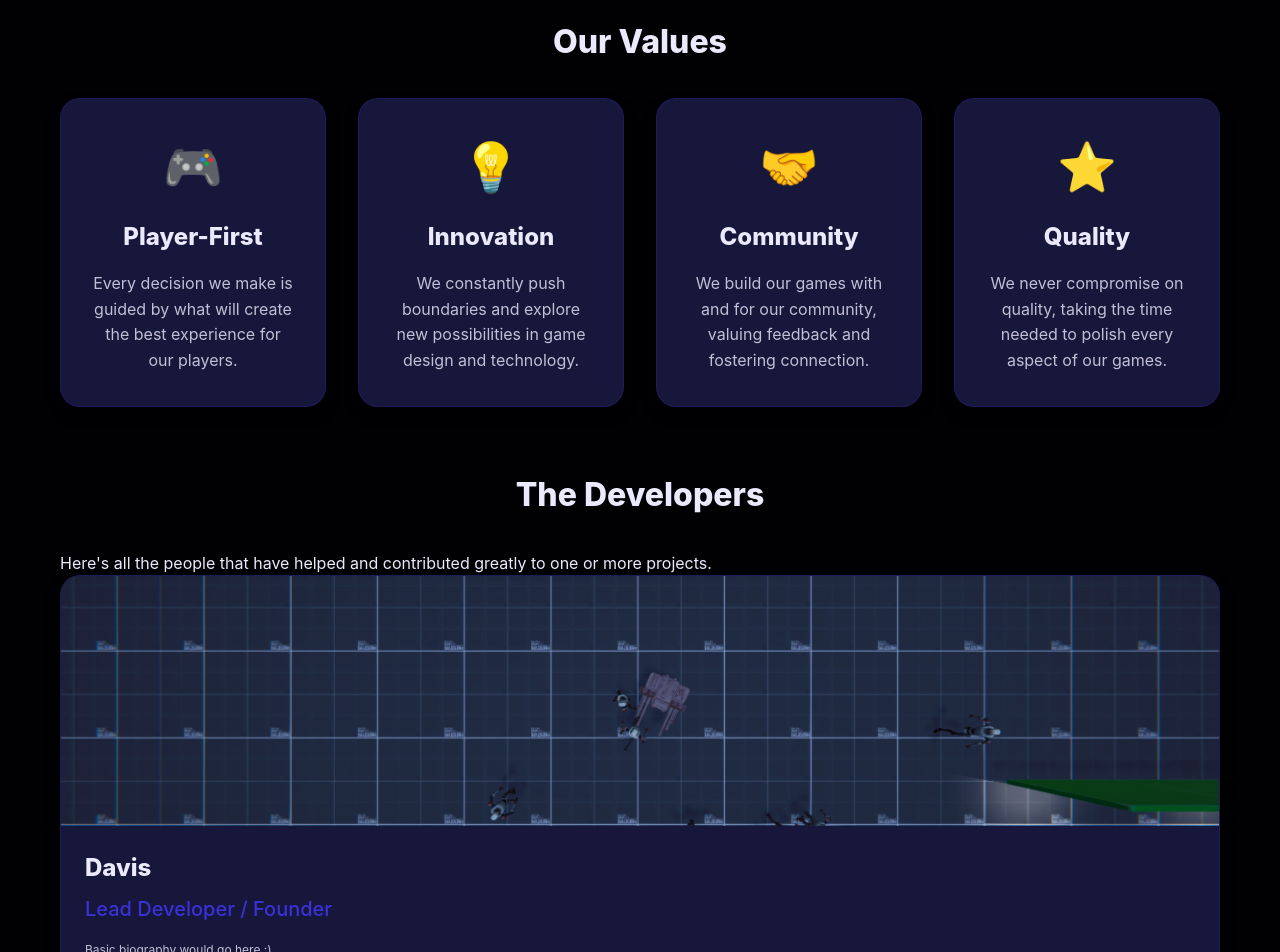
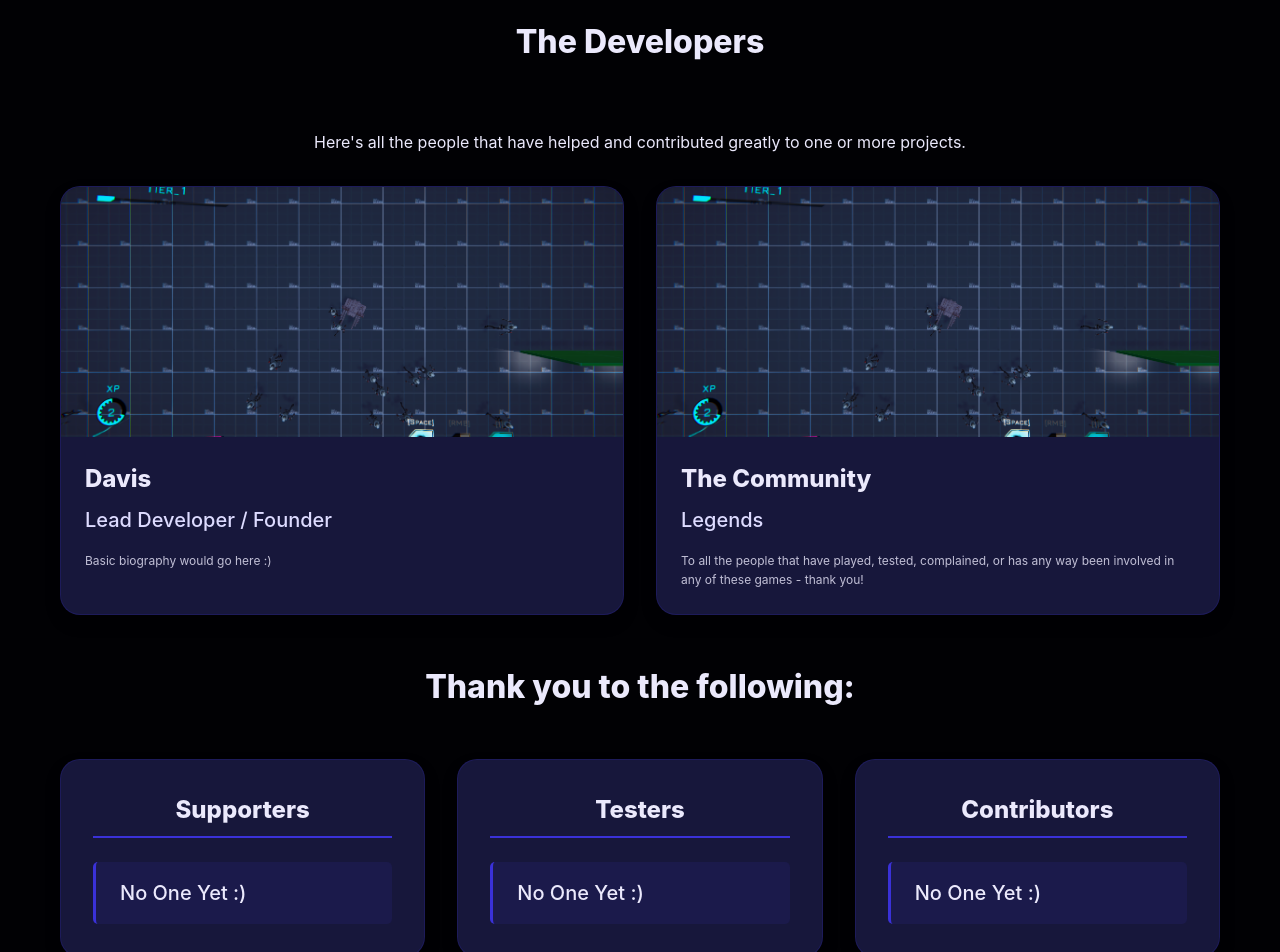
Before and after one commit to dwilliams304/contradictive-games, a React (Vite) app: page /about in a window 1280 px wide. Shown: the part 960-1912 px from the top of the page. Built offline with nearby package versions, Linux system fonts and the light colour scheme.

Commit message:
change up some styling for better readability

```diff
--- a/src/components/layout/Navbar.css
+++ b/src/components/layout/Navbar.css
@@ -10,7 +10,7 @@
   align-items: center;
   padding: 0 2rem;
   height: 80px;
-  background-color: rgba(1, 1, 4, 0.85);
+  background-color: rgba(1, 1, 4, 0.4);
   backdrop-filter: blur(10px);
   border-bottom: 1px solid rgba(58, 49, 216, 0.3);
   transition: var(--trs_med);
@@ -28,16 +28,16 @@
 }
 
 .nav-logo:hover {
-  color: var(--c_drk_prim);
+  color: var(--c_lght_txt);
 }
 
 .nav-logo h1 {
   font-size: var(--txt_lg);
   font-weight: var(--fnt_thick);
-  background: linear-gradient(45deg, var(--c_drk_prim), var(--c_drk_acc));
-  -webkit-background-clip: text;
-  -webkit-text-fill-color: transparent;
-  background-clip: text;
+  /* background: linear-gradient(45deg, var(--c_drk_prim), var(--c_drk_acc)); */
+  /* -webkit-background-clip: text; */
+  /* -webkit-text-fill-color: transparent; */
+  /* background-clip: text; */
 }
 
 .nav-right {
@@ -62,7 +62,7 @@
 }
 
 .nav-link:hover {
-  color: var(--c_drk_prim);
+  color: var(--c_lght_acc);
   background-color: rgba(58, 49, 216, 0.1);
 }
 
--- a/src/components/pages/About/About.css
+++ b/src/components/pages/About/About.css
@@ -15,7 +15,7 @@
   font-size: var(--txt_2xl);
   font-weight: var(--fnt_thick);
   margin-bottom: 1.5rem;
-  background: linear-gradient(45deg, var(--c_drk_prim), var(--c_drk_acc));
+  background: linear-gradient(45deg, var(--c_drk_txt), var(--c_drk_acc));
   -webkit-background-clip: text;
   -webkit-text-fill-color: transparent;
   background-clip: text;
@@ -66,58 +66,6 @@
   object-fit: cover;
 }
 
-/* Values Section */
-.values-section {
-  margin-bottom: 4rem;
-}
-
-.values-section h2 {
-  font-size: var(--txt_xl);
-  font-weight: var(--fnt_thick);
-  color: var(--c_drk_txt);
-  text-align: center;
-  margin-bottom: 2rem;
-}
-
-.values-grid {
-  display: grid;
-  grid-template-columns: repeat(auto-fit, minmax(250px, 1fr));
-  gap: 2rem;
-}
-
-.value-card {
-  background-color: var(--c_drk_bg_Highlight);
-  padding: 2rem;
-  border-radius: var(--rnd_lg);
-  text-align: center;
-  box-shadow: var(--shdw_boxSm);
-  border: 1px solid rgba(58, 49, 216, 0.2);
-  transition: var(--trs_med);
-}
-
-.value-card:hover {
-  transform: translateY(-5px);
-  box-shadow: var(--shdw_boxMd);
-  border-color: var(--c_drk_prim);
-}
-
-.value-icon {
-  font-size: 3rem;
-  margin-bottom: 1rem;
-}
-
-.value-card h3 {
-  font-size: var(--txt_lg);
-  font-weight: var(--fnt_thick);
-  color: var(--c_drk_txt);
-  margin-bottom: 1rem;
-}
-
-.value-card p {
-  color: var(--c_drk_txt);
-  opacity: 0.8;
-  line-height: 1.6;
-}
 
 /* Team Section */
 .team-section {
@@ -136,6 +84,7 @@
   display: grid;
   grid-template-columns: repeat(auto-fit, minmax(280px, 1fr));
   gap: 2rem;
+  margin-bottom: 3rem;
 }
 
 .team-member {
@@ -177,7 +126,7 @@
 
 .member-info h4 {
   font-size: var(--txt_md);
-  color: var(--c_drk_prim);
+  color: var(--c_lght_sec);
   margin-bottom: 1rem;
   font-weight: var(--fnt_md);
 }
@@ -187,6 +136,65 @@
   opacity: 0.8;
   line-height: 1.6;
   font-size: var(--txt_sm);
+}
+
+/* Contributor Tables */
+.contributor-tables {
+  display: grid;
+  grid-template-columns: repeat(auto-fit, minmax(300px, 1fr));
+  gap: 2rem;
+  margin-top: 3rem;
+}
+
+.contributor-table {
+  background-color: var(--c_drk_bg_Highlight);
+  border-radius: var(--rnd_lg);
+  padding: 2rem;
+  box-shadow: var(--shdw_boxSm);
+  border: 1px solid rgba(58, 49, 216, 0.2);
+  transition: var(--trs_med);
+}
+
+.contributor-table:hover {
+  transform: translateY(-2px);
+  box-shadow: var(--shdw_boxMd);
+  border-color: var(--c_drk_prim);
+}
+
+.contributor-table h3 {
+  font-size: var(--txt_lg);
+  font-weight: var(--fnt_thick);
+  color: var(--c_drk_txt);
+  text-align: center;
+  margin-bottom: 1.5rem;
+  padding-bottom: 0.5rem;
+  border-bottom: 2px solid var(--c_drk_prim);
+}
+
+.table-content {
+  display: flex;
+  flex-direction: column;
+  gap: 0.5rem;
+}
+
+.table-row {
+  padding: 0.75rem 1rem;
+  background-color: rgba(58, 49, 216, 0.1);
+  border-radius: var(--rnd_sm);
+  border-left: 3px solid var(--c_drk_prim);
+  transition: var(--trs_shrt);
+}
+
+.table-row:hover {
+  background-color: rgba(58, 49, 216, 0.2);
+  transform: translateX(5px);
+}
+
+.table-row span {
+  color: var(--c_drk_txt);
+  font-size: var(--txt_md);
+  font-weight: var(--fnt_md);
+  white-space: nowrap;
 }
 
 /* Timeline Section */
@@ -345,6 +353,10 @@
     grid-template-columns: 1fr;
   }
 
+  .contributor-tables {
+    grid-template-columns: 1fr;
+  }
+
   .timeline::before {
     left: 30px;
   }
--- a/src/components/pages/About/About.tsx
+++ b/src/components/pages/About/About.tsx
@@ -6,8 +6,30 @@ const teamMembers = [
     name: "Davis",
     role: "Lead Developer / Founder",
     bio: "Basic biography would go here :)",
-    image: NeonDivide_IMG_1
+    image: NeonDivide_IMG_1 //Placeholder
+  },
+  {
+    name: "The Community",
+    role: "Legends",
+    bio: "To all the people that have played, tested, complained, or has any way been involved in any of these games - thank you!",
+    image: NeonDivide_IMG_1 //Placeholder
   }
+];
+
+// Example data for the contributor tables
+const supporters = [
+  { name: "No One Yet :)" },
+  // Add more supporters as needed
+];
+
+const testers = [
+  { name: "No One Yet :)" },
+  // Add more testers as needed
+];
+
+const contributors = [
+  { name: "No One Yet :)" },
+  // Add more contributors as needed
 ];
 
 // const milestones = [
@@ -53,7 +75,7 @@ export default function About() {
         </section>
 
         {/* Values Section */}
-        <section className="values-section">
+        {/* <section className="values-section">
           <h2>Our Values</h2>
           <div className="values-grid">
             <div className="value-card">
@@ -77,12 +99,12 @@ export default function About() {
               <p>We never compromise on quality, taking the time needed to polish every aspect of our games.</p>
             </div>
           </div>
-        </section>
+        </section> */}
 
         {/* Team Section */}
         <section className="team-section">
           <h2>The Developers</h2>
-          <p>Here's all the people that have helped and contributed greatly to one or more projects.</p>
+          <p className="text-center py-4">Here's all the people that have helped and contributed greatly to one or more projects.</p>
           <div className="team-grid">
             {teamMembers.map((member, index) => (
               <div key={index} className="team-member">
@@ -96,6 +118,44 @@ export default function About() {
                 </div>
               </div>
             ))}
+          </div>
+
+          <h2>Thank you to the following:</h2>
+
+          {/* Contributor Tables */}
+          <div className="contributor-tables">
+            <div className="contributor-table">
+              <h3>Supporters</h3>
+              <div className="table-content">
+                {supporters.map((supporter, index) => (
+                  <div key={index} className="table-row">
+                    <span>{supporter.name}</span>
+                  </div>
+                ))}
+              </div>
+            </div>
+
+            <div className="contributor-table">
+              <h3>Testers</h3>
+              <div className="table-content">
+                {testers.map((tester, index) => (
+                  <div key={index} className="table-row">
+                    <span>{tester.name}</span>
+                  </div>
+                ))}
+              </div>
+            </div>
+
+            <div className="contributor-table">
+              <h3>Contributors</h3>
+              <div className="table-content">
+                {contributors.map((contributor, index) => (
+                  <div key={index} className="table-row">
+                    <span>{contributor.name}</span>
+                  </div>
+                ))}
+              </div>
+            </div>
           </div>
         </section>
 
```
